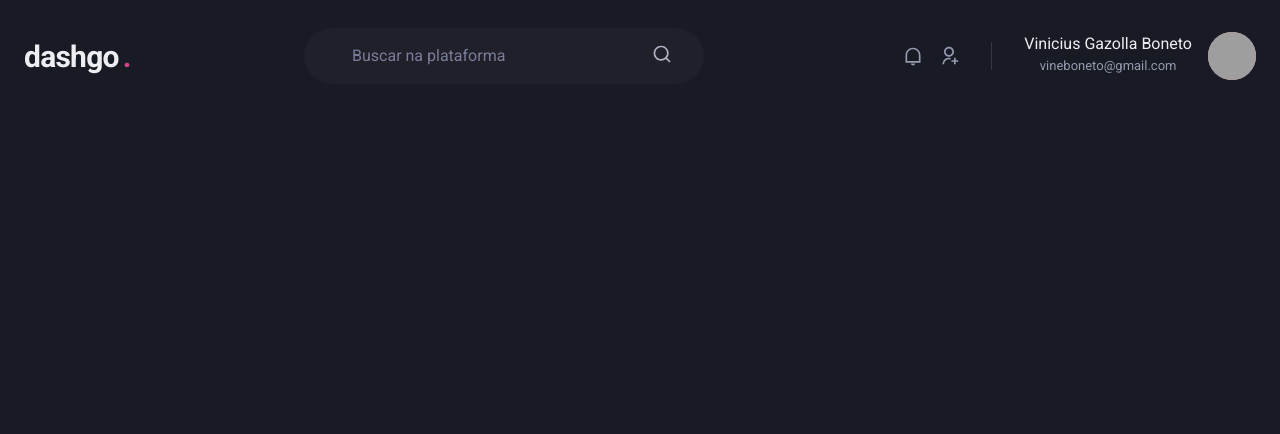
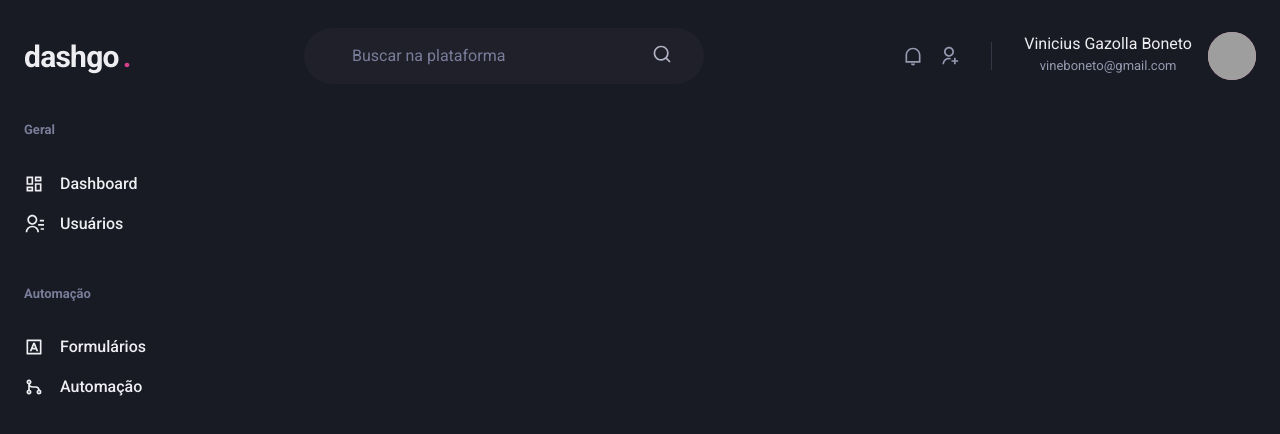
Before and after one commit to vineboneto/dashgo, a Next.js app: page /dashboard in a window 1280 px wide. Shown: the top 434 px of the page. Built offline with nearby package versions, Linux system fonts and the light colour scheme; grey boxes are pictures that could not be loaded.

Commit message:
feat: layout sidebar

```diff
--- a/src/components/index.ts
+++ b/src/components/index.ts
@@ -1,2 +1,3 @@
 export * from './form'
 export * from './header'
+export * from './sidebar'
--- /dev/null
+++ b/src/components/sidebar.tsx
@@ -0,0 +1,49 @@
+import { Box, Icon, Link, Stack, Text } from '@chakra-ui/react'
+import { RiContactsLine, RiDashboardLine, RiGitMergeLine, RiInputMethodLine } from 'react-icons/ri'
+
+export function Sidebar() {
+  return (
+    <Box as="aside" w="64" mr="8">
+      <Stack spacing="12" align="flex-start">
+        <Box>
+          <Text fontWeight="bold" color="gray.400" fontSize="small">
+            Geral
+          </Text>
+          <Stack spacing="4" mt="8" align="stretch">
+            <Link display="flex" alignItems="center">
+              <Icon as={RiDashboardLine} fontSize="20" />
+              <Text ml="4" fontWeight="medium">
+                Dashboard
+              </Text>
+            </Link>
+            <Link display="flex" alignItems="center">
+              <Icon as={RiContactsLine} fontSize="20" />
+              <Text ml="4" fontWeight="medium">
+                Usuários
+              </Text>
+            </Link>
+          </Stack>
+        </Box>
+        <Box>
+          <Text fontWeight="bold" color="gray.400" fontSize="small">
+            Automação
+          </Text>
+          <Stack spacing="4" mt="8" align="stretch">
+            <Link display="flex" alignItems="center">
+              <Icon as={RiInputMethodLine} fontSize="20" />
+              <Text ml="4" fontWeight="medium">
+                Formulários
+              </Text>
+            </Link>
+            <Link display="flex" alignItems="center">
+              <Icon as={RiGitMergeLine} fontSize="20" />
+              <Text ml="4" fontWeight="medium">
+                Automação
+              </Text>
+            </Link>
+          </Stack>
+        </Box>
+      </Stack>
+    </Box>
+  )
+}
--- a/src/pages/dashboard.tsx
+++ b/src/pages/dashboard.tsx
@@ -1,10 +1,13 @@
-import { Header } from '@/components'
+import { Flex } from '@chakra-ui/react'
+import { Header, Sidebar } from '@/components'
 
 export default function Dashboard() {
   return (
-    <>
+    <Flex direction="column">
       <Header />
-      {/* <h1>Dashboard</h1> */}
-    </>
+      <Flex width="100%" my="6" maxWidth="1480" mx="auto" px="6">
+        <Sidebar />
+      </Flex>
+    </Flex>
   )
 }
```
